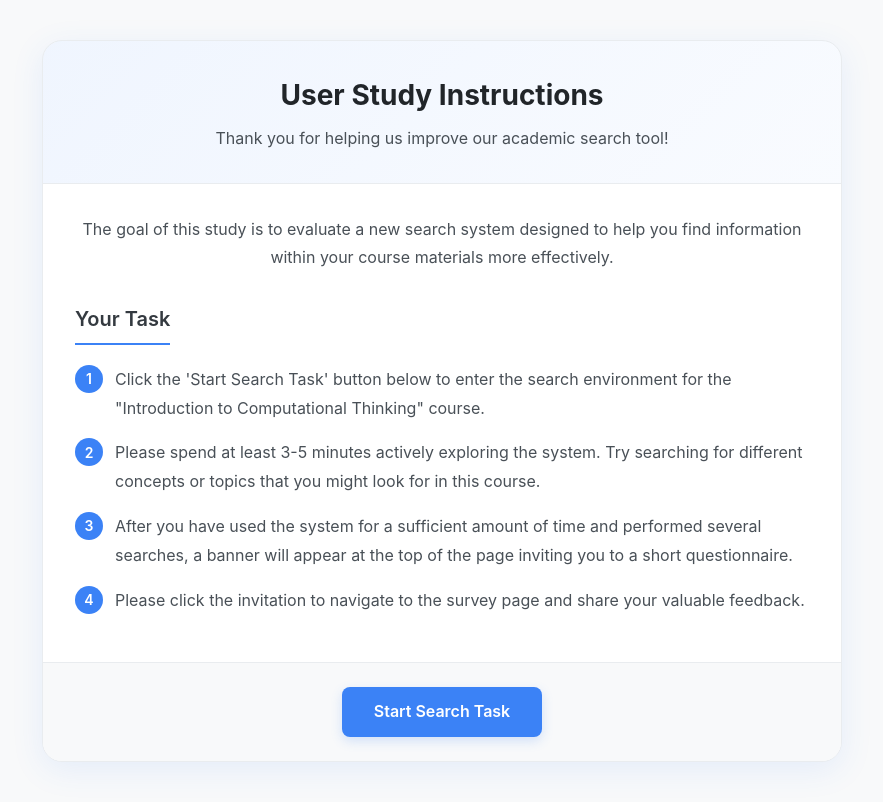
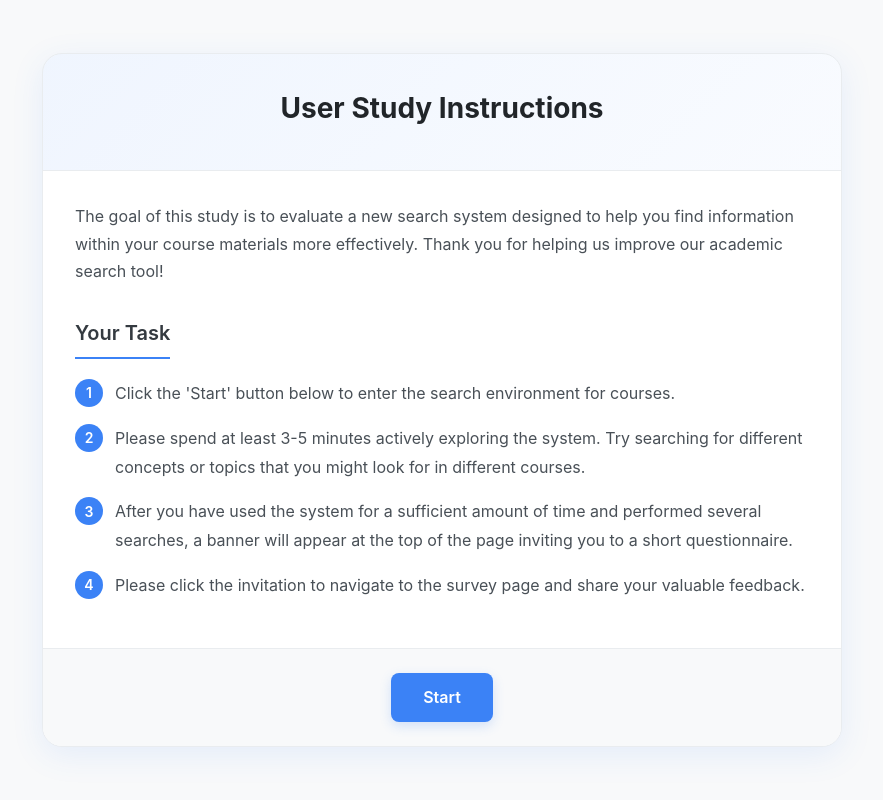
Before and after one commit to yunn1122/keat-search, a Vue app: page /instruction in a window 1280 px wide. Shown: the whole page, without its empty margins (198-1081 px from the left). Built offline with nearby package versions, Linux system fonts and the light colour scheme.

Commit message:
some config

```diff
--- a/src/views/Instruction/index.vue
+++ b/src/views/Instruction/index.vue
@@ -8,21 +8,21 @@ import { RouterLink } from 'vue-router';
 
       <div class="card-header">
         <h1 class="title">User Study Instructions</h1>
-        <p class="subtitle">Thank you for helping us improve our academic search tool!</p>
+        <!-- <p class="subtitle">Thank you for helping us improve our academic search tool!</p> -->
       </div>
 
       <div class="card-content">
         <p class="intro-text">
-          The goal of this study is to evaluate a new search system designed to help you find information within your course materials more effectively.
+          The goal of this study is to evaluate a new search system designed to help you find information within your course materials more effectively. Thank you for helping us improve our academic search tool!
         </p>
 
         <h2 class="steps-title">Your Task</h2>
         <ol class="steps-list">
           <li>
-            Click the <strong>'Start Search Task'</strong> button below to enter the search environment for the "Introduction to Computational Thinking" course.
+            Click the <strong>'Start'</strong> button below to enter the search environment for courses.
           </li>
           <li>
-            Please spend at least <strong>3-5 minutes</strong> actively exploring the system. Try searching for different concepts or topics that you might look for in this course.
+            Please spend at least <strong>3-5 minutes</strong> actively exploring the system. Try searching for different concepts or topics that you might look for in different courses.
           </li>
           <li>
             After you have used the system for a sufficient amount of time and performed several searches, a banner will appear at the top of the page inviting you to a short questionnaire.
@@ -36,7 +36,7 @@ import { RouterLink } from 'vue-router';
       <div class="card-footer">
         <!-- 这个 RouterLink 会将用户导航到您指定的、搜索框为空的搜索页面 -->
         <RouterLink to="/search?courseId=6.0002&q=" class="start-button">
-          Start Search Task
+          Start
         </RouterLink>
       </div>
 
@@ -94,7 +94,7 @@ import { RouterLink } from 'vue-router';
   line-height: 1.7;
   color: #495057;
   margin-bottom: 32px;
-  text-align: center;
+  /* text-align: center; */
 }
 
 .steps-title {
```
Also changed, not shown: api/image-proxy.js (renamed from src/api/image-proxy.js).
